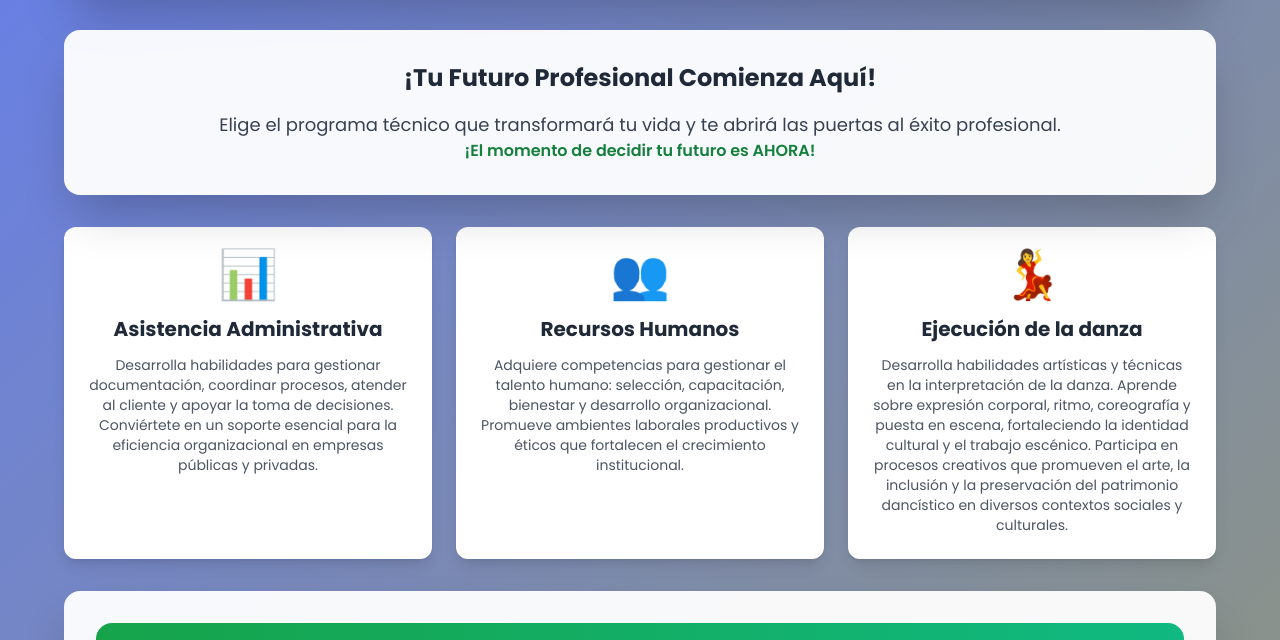
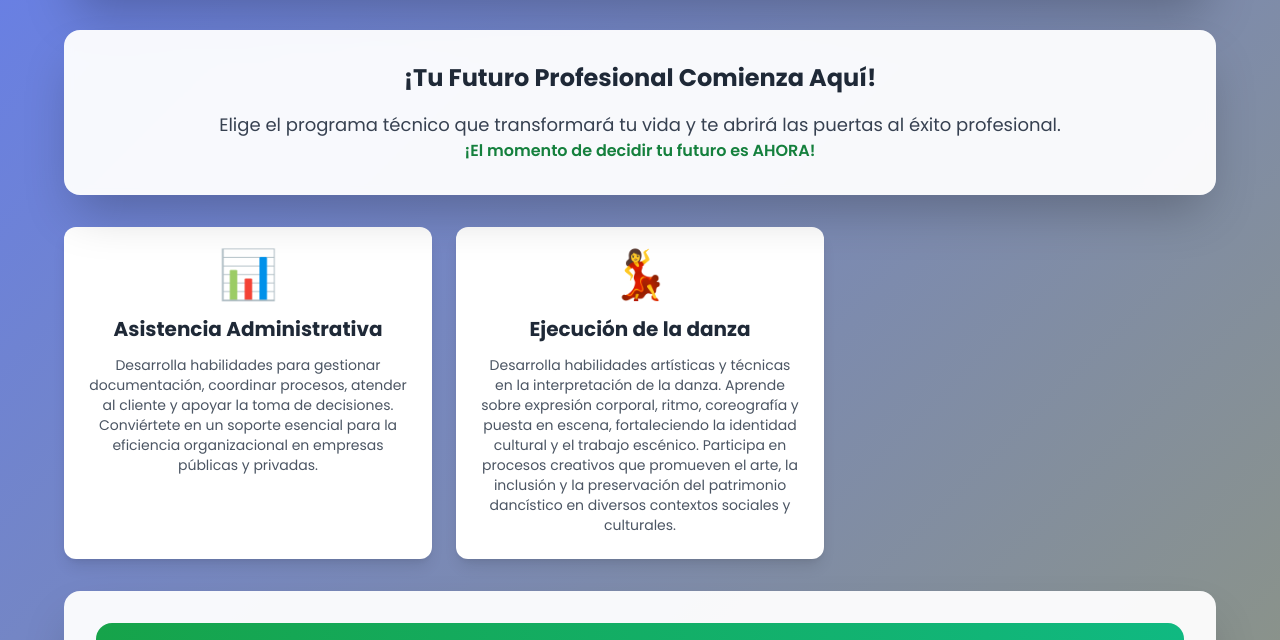
Before and after one commit to articidesoacha/buenosaires-osasis-, a plain HTML site: page index.html in a window 1280 px wide. Shown: the part 162-802 px from the top of the page. Drawn offline with nearby package versions, Linux system fonts and the light colour scheme.

Commit message:
Update index.html to modify course sections
Removed the Recursos Humanos section and added Ejecución de la danza section.

```diff
--- a/index.html
+++ b/index.html
@@ -54,11 +54,7 @@
         <h4 class="text-xl font-bold text-gray-800 mb-3 text-center">Asistencia Administrativa</h4>
         <p class="text-gray-600 text-center text-sm">Desarrolla habilidades para gestionar documentación, coordinar procesos, atender al cliente y apoyar la toma de decisiones. Conviértete en un soporte esencial para la eficiencia organizacional en empresas públicas y privadas.</p>
       </a>
-<a href="https://drive.google.com/file/d/1Qy-OyW0ztcqU3dlrx-qE0dHmBHfvUVl2/view?usp=drive_link" class="bg-white rounded-xl p-6 shadow-lg card-hover slide-in block">
-        <div class="text-5xl mb-4 text-center">👥</div>
-        <h4 class="text-xl font-bold text-gray-800 mb-3 text-center">Recursos Humanos</h4>
-        <p class="text-gray-600 text-center text-sm">Adquiere competencias para gestionar el talento humano: selección, capacitación, bienestar y desarrollo organizacional. Promueve ambientes laborales productivos y éticos que fortalecen el crecimiento institucional.</p>
-      </a>
+
 
 <a href="https://drive.google.com/file/d/1MMelYcD9EK7HtEjeiLo9GMV-pbl3n7B2/view?usp=drive_link" class="bg-white rounded-xl p-6 shadow-lg card-hover slide-in block">
         <div class="text-5xl mb-4 text-center">💃</div>
```
